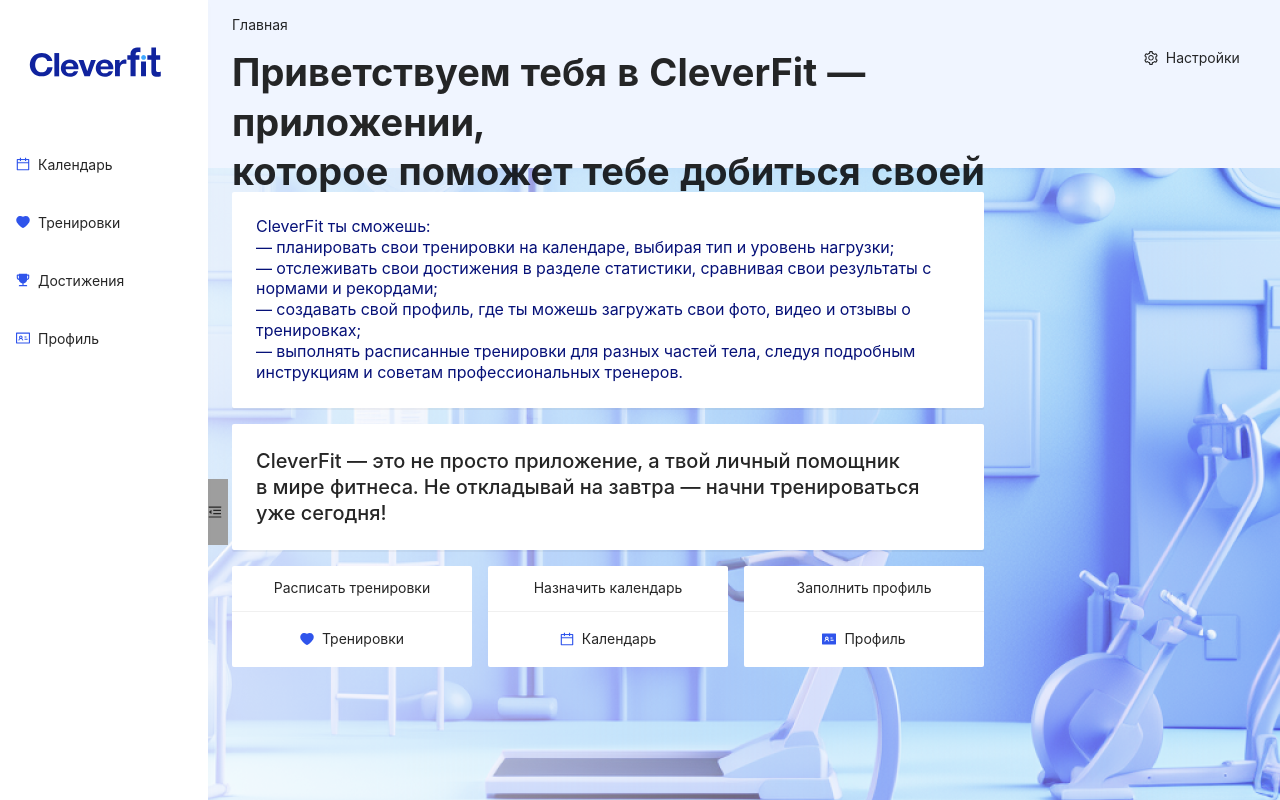
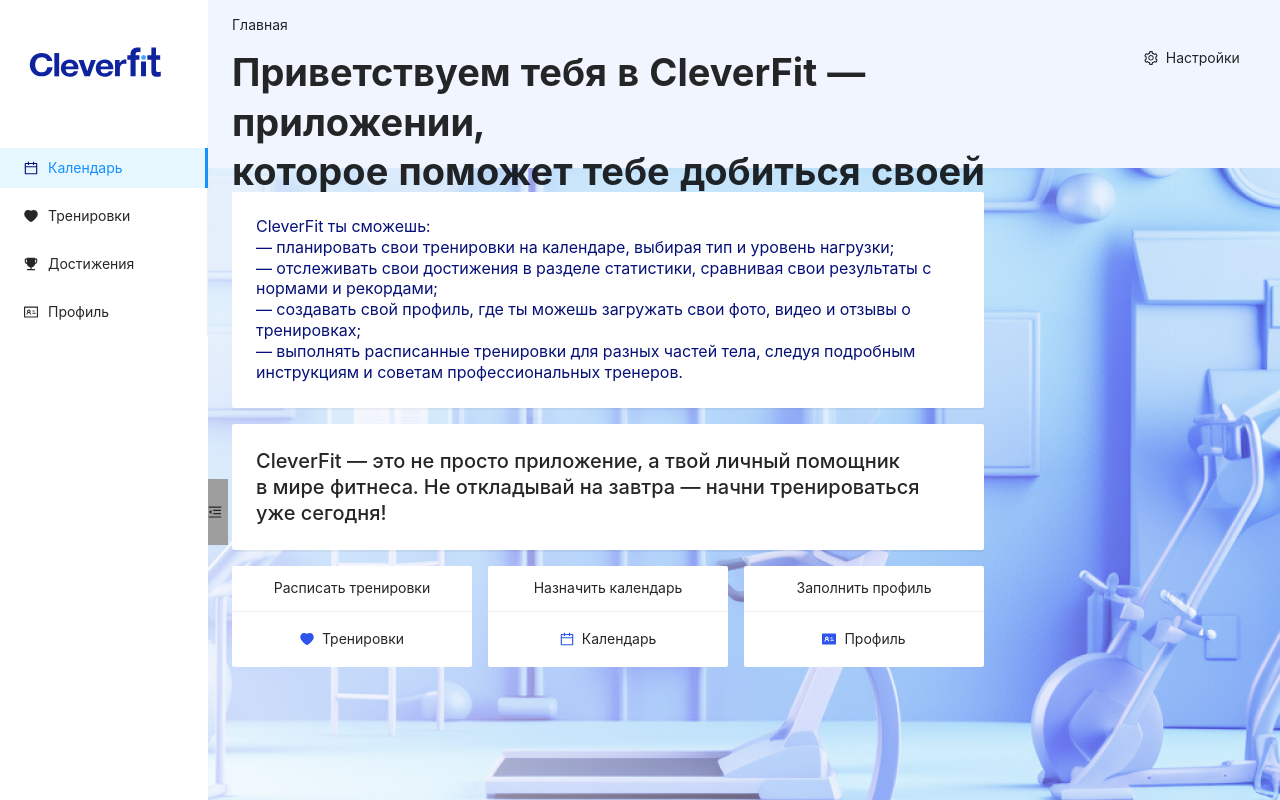
Before and after one commit to ClevertecFrontendLab/DenisOreshko, a React (Vite) app: page /#/ in a window 1280 px wide. Shown: the top 800 px of the page. Built offline with nearby package versions, Linux system fonts and the light colour scheme; grey boxes are pictures that could not be loaded.

Commit message:
fix: menu sider

```diff
--- a/src/pages/main-page/main-page.tsx
+++ b/src/pages/main-page/main-page.tsx
@@ -35,10 +35,10 @@
                                 <div className='logo'>
                                     <img src={Logo} alt="Logo"/>
                                 </div>
-                                <ul className='menu-ul'>
+                                {/* <ul className='menu-ul'>
                                     <li>
                                         <Button>
-                                            <CalendarTwoTone style={{ color: '#2F54EB' }} twoToneColor="#2F54EB"/>
+                                            <CalendarTwoTone style={{ color: '#061178' }} twoToneColor="#2F54EB"/>
                                             Календарь
                                         </Button>
                                     </li>
@@ -60,7 +60,34 @@
                                             Профиль
                                         </Button>
                                     </li>
-                                </ul>
+                                </ul> */}
+                                <Menu
+                                    theme="light"
+                                    mode="inline"
+                                    defaultSelectedKeys={['1']}
+                                    items={[
+                                        {
+                                            key: '1',
+                                            icon: <CalendarOutlined style={{ color: '#061178' }} />,
+                                            label: 'Календарь',
+                                        },
+                                        {
+                                            key: '2',
+                                            icon: <HeartFilled />,
+                                            label: 'Тренировки',
+                                        },
+                                        {
+                                            key: '3',
+                                            icon: <TrophyFilled />,
+                                            label: 'Достижения',
+                                        },
+                                        {
+                                            key: '4',
+                                            icon: <IdcardOutlined />,
+                                            label: 'Профиль',
+                                        },
+                                    ]}
+                                />
                             </div>
                             <Button className='exit-btn'><img src={Exit}/>Выход</Button>
                         </div>
```
